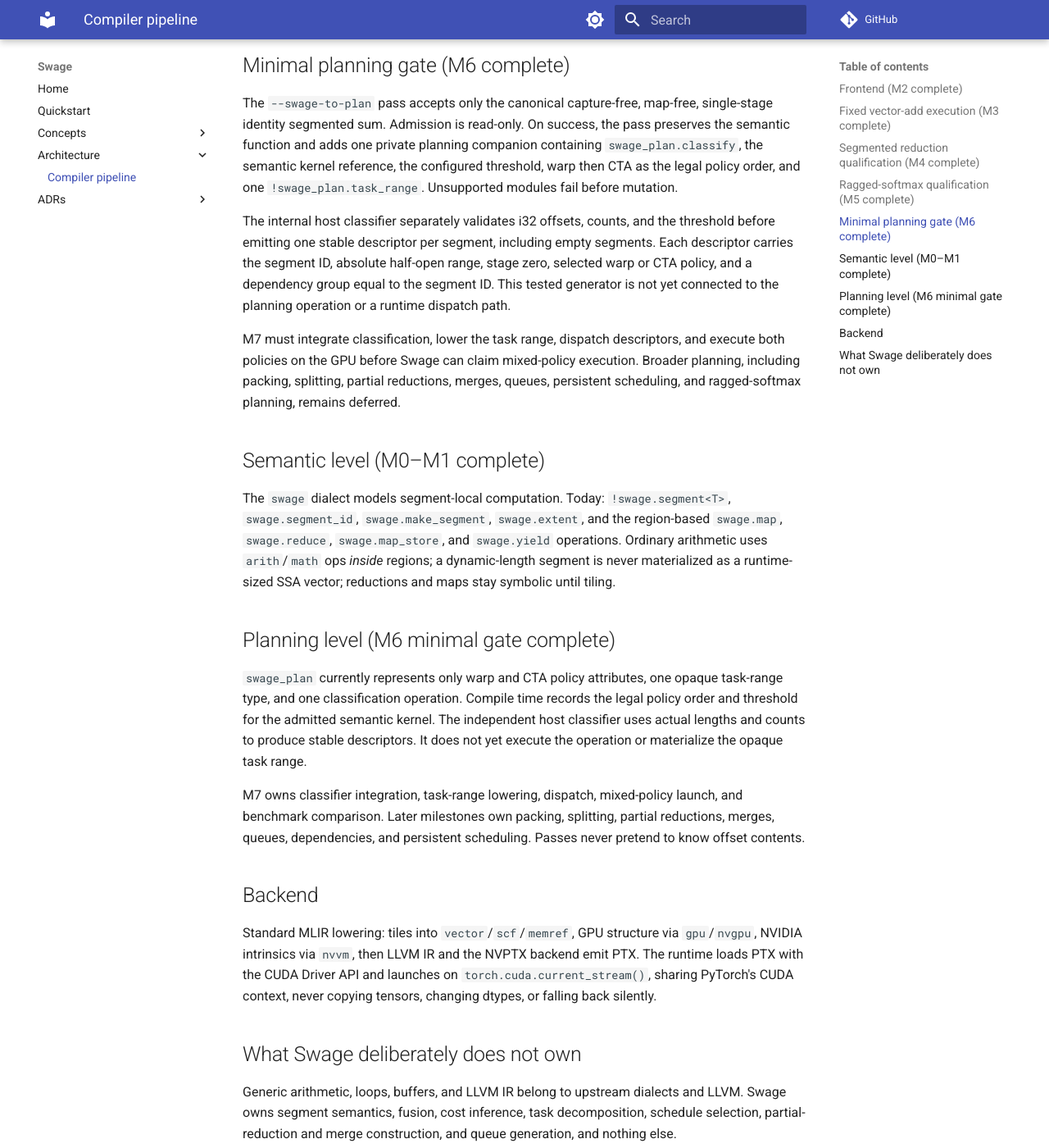
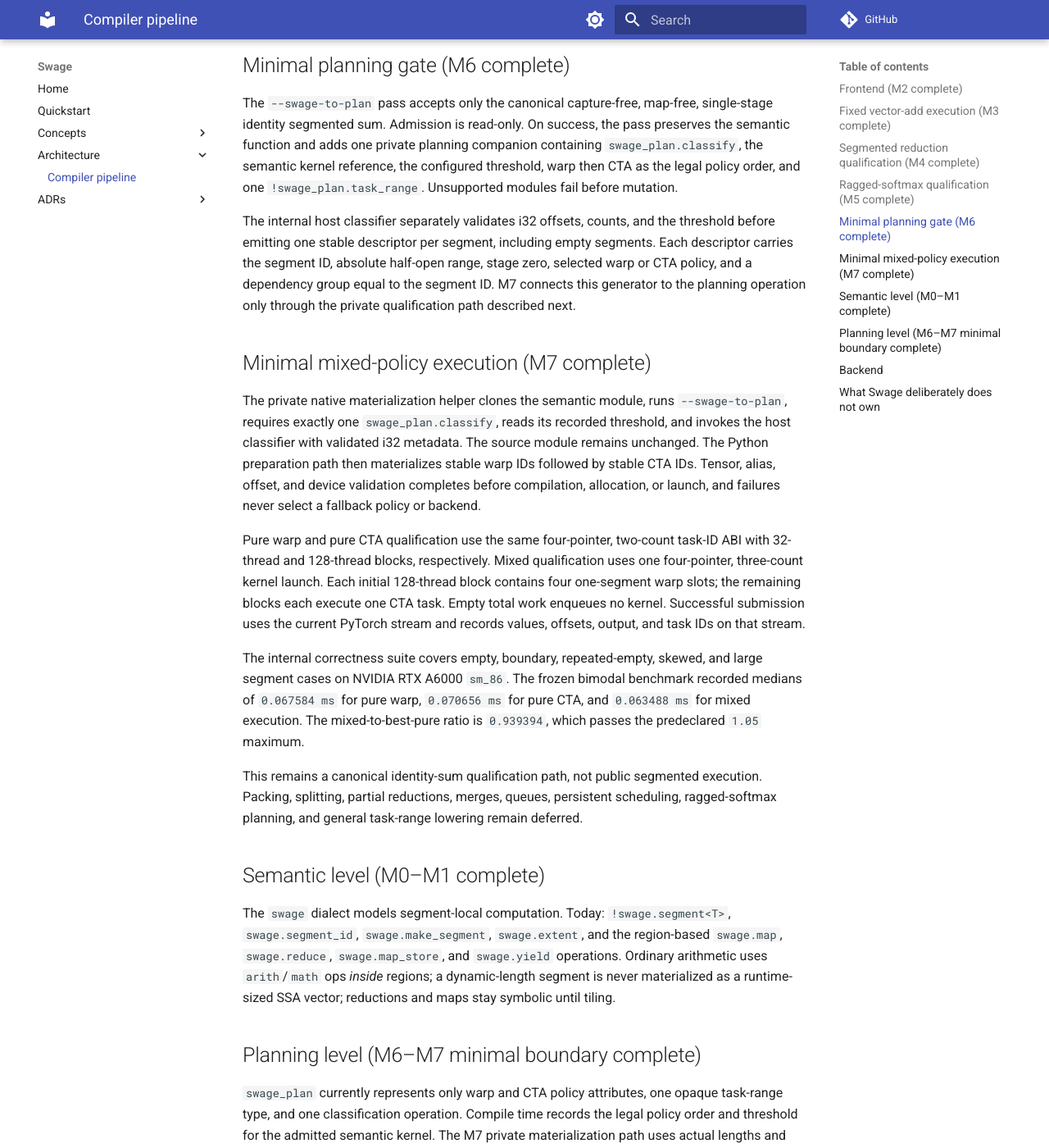
Before and after one commit to abhiksark/swage, an MkDocs documentation site: the page built from docs/architecture/compiler-pipeline.md, in a window 1280 px wide and 1400 px high, scrolled down 3205 px. Shown: the whole window at 82% size. Built offline with MkDocs 1.6.1 and Material for MkDocs 9.7.7, drawn with Linux system fonts in a browser that asks for light colours; comment, search, counter and statistics services are not loaded; some of the changed text lies outside the part shown.

Commit message:
docs: record passing M7 qualification

````diff
--- a/docs/architecture/compiler-pipeline.md
+++ b/docs/architecture/compiler-pipeline.md
@@ -36,9 +36,9 @@ Live mlir_swage.ir.Module                                        (M2 fixed path)
         ├── M6 canonical identity segmented-sum planning path
         │     ↓   read-only admission                             ✅
         │   private companion with swage_plan.classify           ✅ (ADR-0014)
-        └── M6 host metadata → warp/CTA descriptors               ✅ (independent)
-                              → classifier integration            ⏳ (M7)
-                              → mixed-policy GPU execution        🔬
+        └── M7 private materialization → stable warp/CTA task IDs ✅
+                                       → pure task-ID kernels      ✅
+                                       → one fused mixed kernel    ✅ (ADR-0016)
 ```
 
 ## Frontend (M2 complete)
@@ -157,14 +157,38 @@ The internal host classifier separately validates i32 offsets, counts, and
 the threshold before emitting one stable descriptor per segment, including
 empty segments. Each descriptor carries the segment ID, absolute half-open
 range, stage zero, selected warp or CTA policy, and a dependency group equal
-to the segment ID. This tested generator is not yet connected to the planning
-operation or a runtime dispatch path.
+to the segment ID. M7 connects this generator to the planning operation only
+through the private qualification path described next.
 
-M7 must integrate classification, lower the task range, dispatch descriptors,
-and execute both policies on the GPU before Swage can claim mixed-policy
-execution. Broader planning, including packing, splitting, partial
-reductions, merges, queues, persistent scheduling, and ragged-softmax
-planning, remains deferred.
+## Minimal mixed-policy execution (M7 complete)
+
+The private native materialization helper clones the semantic module, runs
+`--swage-to-plan`, requires exactly one `swage_plan.classify`, reads its
+recorded threshold, and invokes the host classifier with validated i32
+metadata. The source module remains unchanged. The Python preparation path
+then materializes stable warp IDs followed by stable CTA IDs. Tensor, alias,
+offset, and device validation completes before compilation, allocation, or
+launch, and failures never select a fallback policy or backend.
+
+Pure warp and pure CTA qualification use the same four-pointer, two-count
+task-ID ABI with 32-thread and 128-thread blocks, respectively. Mixed
+qualification uses one four-pointer, three-count kernel launch. Each initial
+128-thread block contains four one-segment warp slots; the remaining blocks
+each execute one CTA task. Empty total work enqueues no kernel. Successful
+submission uses the current PyTorch stream and records values, offsets,
+output, and task IDs on that stream.
+
+The internal correctness suite covers empty, boundary, repeated-empty,
+skewed, and large segment cases on NVIDIA RTX A6000 `sm_86`. The frozen
+bimodal benchmark recorded medians of `0.067584 ms` for pure warp,
+`0.070656 ms` for pure CTA, and `0.063488 ms` for mixed execution. The
+mixed-to-best-pure ratio is `0.939394`, which passes the predeclared `1.05`
+maximum.
+
+This remains a canonical identity-sum qualification path, not public
+segmented execution. Packing, splitting, partial reductions, merges, queues,
+persistent scheduling, ragged-softmax planning, and general task-range
+lowering remain deferred.
 
 ## Semantic level (M0–M1 complete)
 
@@ -176,19 +200,18 @@ The `swage` dialect models segment-local computation. Today:
 materialized as a runtime-sized SSA vector; reductions and maps stay
 symbolic until tiling.
 
-## Planning level (M6 minimal gate complete)
+## Planning level (M6–M7 minimal boundary complete)
 
 `swage_plan` currently represents only warp and CTA policy attributes, one
 opaque task-range type, and one classification operation. Compile time records
-the legal policy order and threshold for the admitted semantic kernel. The
-independent host classifier uses actual lengths and counts to produce stable
-descriptors. It does not yet execute the operation or materialize the opaque
-task range.
+the legal policy order and threshold for the admitted semantic kernel. The M7
+private materialization path uses actual lengths and counts to produce stable
+task IDs and dispatch the fixed pure or fused mixed schedules.
 
-M7 owns classifier integration, task-range lowering, dispatch, mixed-policy
-launch, and benchmark comparison. Later milestones own packing, splitting,
-partial reductions, merges, queues, dependencies, and persistent scheduling.
-Passes never pretend to know offset contents.
+This does not define a general lowering for arbitrary task ranges. Later
+milestones own packing, splitting, partial reductions, merges, queues,
+dependencies, persistent scheduling, and broader policy selection. Passes
+never pretend to know offset contents.
 
 ## Backend
 
````
Also changed, not shown: CHANGELOG.md (+18 -1 lines), DESIGN.md (+38 -16 lines), README.md (+28 -18 lines), ROADMAP.md (+5 -5 lines), 1 other file.
